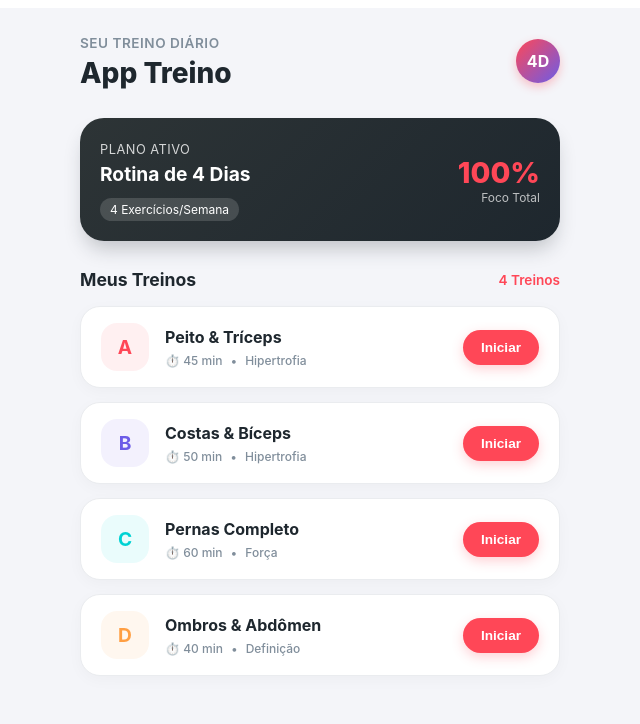
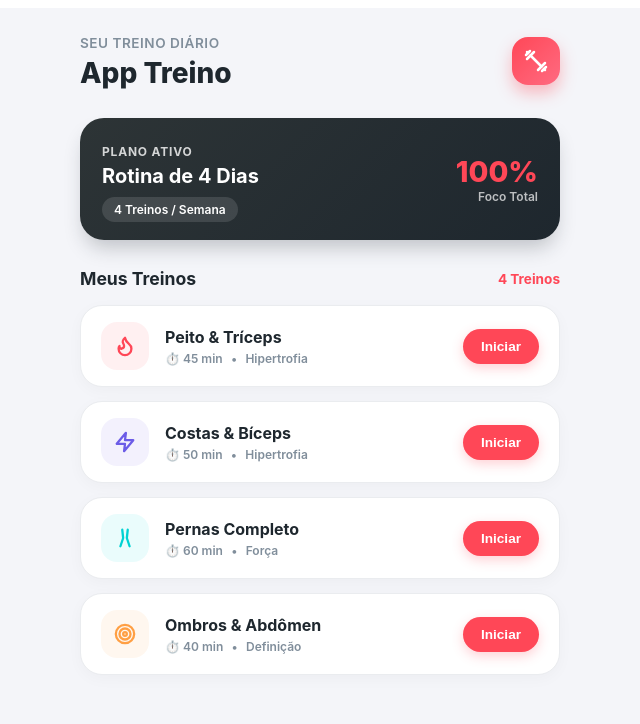
Before and after one commit to ciappinheiro-star/App-Treino, a Next.js app: page / in a window 1280 px wide. Shown: the top 724 px of the page, without its empty margins (320-960 px from the left). Built offline with nearby package versions, Linux system fonts and the light colour scheme.

Commit message:
Update page.js

```diff
--- a/app/page.js
+++ b/app/page.js
@@ -1,23 +1,52 @@
 'use client';
 import { useState } from 'react';
 
-// Paleta baseada no design limpo e esportivo da referência
+// Paleta baseada no visual moderno e esportivo
 const THEME = {
-  bg: '#F4F5F9',             // Fundo cinza bem claro e moderno
-  cardBg: '#FFFFFF',         // Card branco limpo
-  accent: '#FF4757',         // Coral/Vermelho vibrante (energia fitness)
-  accentSecondary: '#6C5CE7',// Roxo sutil para badges/contrastes
-  textPrimary: '#1E272E',    // Texto escuro de alto contraste
-  textSecondary: '#808E9B',  // Texto secundário suave
+  bg: '#F4F5F9',
+  cardBg: '#FFFFFF',
+  accent: '#FF4757',
+  accentSecondary: '#6C5CE7',
+  textPrimary: '#1E272E',
+  textSecondary: '#808E9B',
   border: '#EAECEF'
+};
+
+// Ícones SVG minimalistas para cara de app nativo
+const Icons = {
+  Dumbbell: () => (
+    <svg width="24" height="24" viewBox="0 0 24 24" fill="none" stroke="currentColor" strokeWidth="2.5" strokeLinecap="round" strokeLinejoin="round">
+      <path d="m6.5 6.5 11 11" /><path d="m21 21-1-1" /><path d="m3 3 1 1" /><path d="m18 22 4-4" /><path d="m2 6 4-4" /><path d="m3 10 7-7" /><path d="m14 21 7-7" />
+    </svg>
+  ),
+  Flame: () => (
+    <svg width="22" height="22" viewBox="0 0 24 24" fill="none" stroke="currentColor" strokeWidth="2.5" strokeLinecap="round" strokeLinejoin="round">
+      <path d="M8.5 14.5A2.5 2.5 0 0 0 11 12c0-1.38-.5-2-1-3-1.072-2.143-.224-4.054 2-6 .5 2.5 2 4.9 4 6.5 2 1.6 3 3.5 3 5.5a7 7 0 1 1-14 0c0-1.153.433-2.294 1-3a2.5 2.5 0 0 0 2.5 3z" />
+    </svg>
+  ),
+  Lightning: () => (
+    <svg width="22" height="22" viewBox="0 0 24 24" fill="none" stroke="currentColor" strokeWidth="2.5" strokeLinecap="round" strokeLinejoin="round">
+      <path d="M13 2L3 14h9l-1 8 10-12h-9l1-8z" />
+    </svg>
+  ),
+  Legs: () => (
+    <svg width="22" height="22" viewBox="0 0 24 24" fill="none" stroke="currentColor" strokeWidth="2.5" strokeLinecap="round" strokeLinejoin="round">
+      <path d="m7 21 3-9-1-9" /><path d="m17 21-3-9 1-9" />
+    </svg>
+  ),
+  Target: () => (
+    <svg width="22" height="22" viewBox="0 0 24 24" fill="none" stroke="currentColor" strokeWidth="2.5" strokeLinecap="round" strokeLinejoin="round">
+      <circle cx="12" cy="12" r="10" /><circle cx="12" cy="12" r="6" /><circle cx="12" cy="12" r="2" />
+    </svg>
+  )
 };
 
 export default function Home() {
   const [workouts] = useState([
-    { id: 'A', title: 'Peito & Tríceps', category: 'Hipertrofia', duration: '45 min', color: '#FF4757', icon: '🔥' },
-    { id: 'B', title: 'Costas & Bíceps', category: 'Hipertrofia', duration: '50 min', color: '#6C5CE7', icon: '⚡' },
-    { id: 'C', title: 'Pernas Completo', category: 'Força', duration: '60 min', color: '#00D2D3', icon: '🏋️‍♀️' },
-    { id: 'D', title: 'Ombros & Abdômen', category: 'Definição', duration: '40 min', color: '#FF9F43', icon: '🎯' },
+    { id: 'A', title: 'Peito & Tríceps', category: 'Hipertrofia', duration: '45 min', color: '#FF4757', Icon: Icons.Flame },
+    { id: 'B', title: 'Costas & Bíceps', category: 'Hipertrofia', duration: '50 min', color: '#6C5CE7', Icon: Icons.Lightning },
+    { id: 'C', title: 'Pernas Completo', category: 'Força', duration: '60 min', color: '#00D2D3', Icon: Icons.Legs },
+    { id: 'D', title: 'Ombros & Abdômen', category: 'Definição', duration: '40 min', color: '#FF9F43', Icon: Icons.Target },
   ]);
 
   return (
@@ -45,19 +74,20 @@ export default function Home() {
               App Treino
             </h1>
           </div>
+
+          {/* Badge do Ícone Principal com Glow */}
           <div style={{
-            width: '44px',
-            height: '44px',
-            borderRadius: '50%',
-            background: `linear-gradient(135deg, ${THEME.accent}, ${THEME.accentSecondary})`,
+            width: '48px',
+            height: '48px',
+            borderRadius: '16px',
+            background: `linear-gradient(135deg, ${THEME.accent}, #FF6B81)`,
             display: 'flex',
             alignItems: 'center',
             justifyContent: 'center',
             color: '#FFF',
-            fontWeight: 'bold',
-            boxShadow: '0 4px 10px rgba(255, 71, 87, 0.3)'
+            boxShadow: '0 8px 16px rgba(255, 71, 87, 0.35)'
           }}>
-            4D
+            <Icons.Dumbbell />
           </div>
         </header>
 
@@ -65,7 +95,7 @@ export default function Home() {
         <div style={{
           background: 'linear-gradient(135deg, #2D3436 0%, #1E272E 100%)',
           borderRadius: '24px',
-          padding: '20px',
+          padding: '22px',
           color: '#FFF',
           marginBottom: '28px',
           boxShadow: '0 12px 20px -5px rgba(30, 39, 46, 0.25)',
@@ -74,43 +104,42 @@ export default function Home() {
           alignItems: 'center'
         }}>
           <div>
-            <span style={{ fontSize: '0.8rem', opacity: 0.8, textTransform: 'uppercase', letterSpacing: '0.5px' }}>Plano Ativo</span>
-            <h3 style={{ margin: '4px 0 12px 0', fontSize: '1.2rem' }}>Rotina de 4 Dias</h3>
-            <div style={{ display: 'flex', gap: '8px' }}>
-              <span style={{ backgroundColor: 'rgba(255,255,255,0.15)', padding: '4px 10px', borderRadius: '20px', fontSize: '0.75rem' }}>
-                4 Exercícios/Semana
+            <span style={{ fontSize: '0.75rem', opacity: 0.8, textTransform: 'uppercase', letterSpacing: '0.8px', fontWeight: '700' }}>Plano Ativo</span>
+            <h3 style={{ margin: '4px 0 10px 0', fontSize: '1.25rem', fontWeight: '700' }}>Rotina de 4 Dias</h3>
+            <span style={{ backgroundColor: 'rgba(255,255,255,0.12)', padding: '5px 12px', borderRadius: '20px', fontSize: '0.75rem', fontWeight: '600' }}>
+              4 Treinos / Semana
             </span>
-            </div>
           </div>
           <div style={{ textAlign: 'right' }}>
             <span style={{ fontSize: '1.8rem', fontWeight: '800', color: THEME.accent }}>100%</span>
-            <p style={{ margin: 0, fontSize: '0.75rem', opacity: 0.7 }}>Foco Total</p>
+            <p style={{ margin: 0, fontSize: '0.75rem', opacity: 0.7, fontWeight: '600' }}>Foco Total</p>
           </div>
         </div>
 
         {/* Título da Seção */}
         <div style={{ display: 'flex', justifyContent: 'space-between', alignItems: 'center', marginBottom: '16px' }}>
           <h2 style={{ fontSize: '1.1rem', fontWeight: '700', margin: 0 }}>Meus Treinos</h2>
-          <span style={{ fontSize: '0.85rem', color: THEME.accent, fontWeight: '600' }}>4 Treinos</span>
+          <span style={{ fontSize: '0.85rem', color: THEME.accent, fontWeight: '700' }}>4 Treinos</span>
         </div>
 
-        {/* Lista de Treinos Estilo Cards Modernos */}
+        {/* Lista de Treinos com Ícones Integrados */}
         <div style={{ display: 'flex', flexDirection: 'column', gap: '14px' }}>
-          {workouts.map((workout) => (
+          {workouts.map((workout) => {
+            const IconComponent = workout.Icon;
+            return (
               <div key={workout.id} style={{
                 backgroundColor: THEME.cardBg,
-              borderRadius: '20px',
+                borderRadius: '22px',
                 padding: '16px 20px',
                 display: 'flex',
                 alignItems: 'center',
                 justifyContent: 'space-between',
                 boxShadow: '0 4px 15px rgba(0,0,0,0.03)',
-              border: `1px solid ${THEME.border}`,
-              transition: 'all 0.2s ease'
+                border: `1px solid ${THEME.border}`
               }}>
 
                 <div style={{ display: 'flex', alignItems: 'center', gap: '16px' }}>
-                {/* Badge do Treino A, B, C, D */}
+                  {/* Badge com Ícone Customizado para cada Treino */}
                   <div style={{
                     width: '48px',
                     height: '48px',
@@ -119,30 +148,28 @@ export default function Home() {
                     color: workout.color,
                     display: 'flex',
                     alignItems: 'center',
-                  justifyContent: 'center',
-                  fontSize: '1.2rem',
-                  fontWeight: '700'
+                    justifyContent: 'center'
                   }}>
-                  {workout.id}
+                    <IconComponent />
                   </div>
 
                   <div>
                     <h4 style={{ margin: 0, fontSize: '1rem', fontWeight: '700', color: THEME.textPrimary }}>
                       {workout.title}
                     </h4>
-                  <div style={{ display: 'flex', gap: '8px', marginTop: '6px', alignItems: 'center' }}>
-                    <span style={{ fontSize: '0.75rem', color: THEME.textSecondary, fontWeight: '500' }}>
+                    <div style={{ display: 'flex', gap: '8px', marginTop: '4px', alignItems: 'center' }}>
+                      <span style={{ fontSize: '0.75rem', color: THEME.textSecondary, fontWeight: '600' }}>
                         ⏱️ {workout.duration}
                       </span>
                       <span style={{ fontSize: '0.75rem', color: THEME.textSecondary }}>•</span>
-                    <span style={{ fontSize: '0.75rem', color: THEME.textSecondary, fontWeight: '500' }}>
+                      <span style={{ fontSize: '0.75rem', color: THEME.textSecondary, fontWeight: '600' }}>
                         {workout.category}
                       </span>
                     </div>
                   </div>
                 </div>
 
-              {/* Botão de Ação Estilo Pílula */}
+                {/* Botão de Ação Pílula */}
                 <button style={{
                   backgroundColor: THEME.accent,
                   color: '#FFF',
@@ -157,7 +184,8 @@ export default function Home() {
                   Iniciar
                 </button>
               </div>
-          ))}
+            );
+          })}
         </div>
 
       </div>
```
Lines whose indentation alone changed are shown as unchanged.
